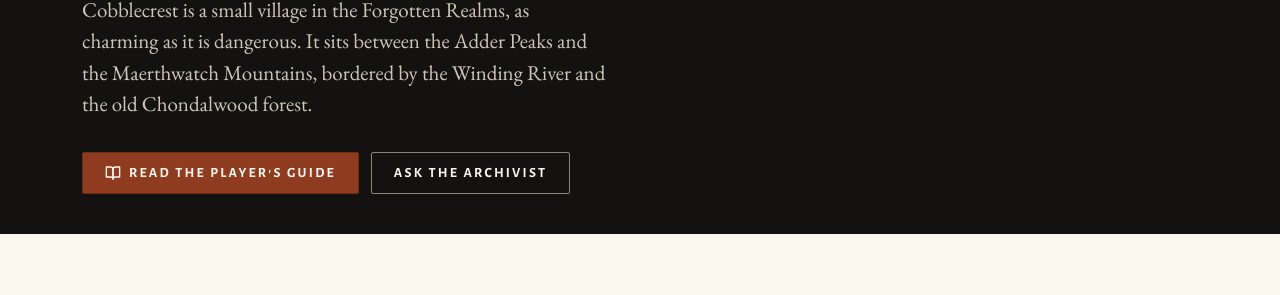
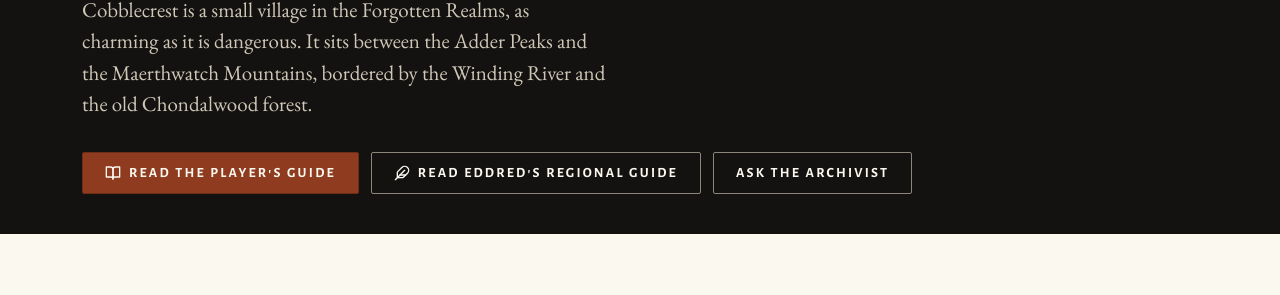
Before and after one commit to lindsayandy/cobblecrest-site, a plain HTML site: page site/world/index.html in a window 1280 px wide. Shown: the part 230-525 px from the top of the page. Drawn offline with nearby package versions, Linux system fonts and the light colour scheme.

Commit message:
World page: add a Regional Guide button to the header
Co-Authored-By: Claude Opus 5.5 <noreply@anthropic.com>
Claude-Session: https://claude.ai/code/session_01CyqkqxHwXEvK4gB181R3bt

```diff
--- a/site/world/index.html
+++ b/site/world/index.html
@@ -49,6 +49,7 @@
     <p class="lead">Cobblecrest is a small village in the Forgotten Realms, as charming as it is dangerous. It sits between the Adder Peaks and the Maerthwatch Mountains, bordered by the Winding River and the old Chondalwood forest.</p>
     <div class="actions">
       <a class="btn btn-primary" href="/guides/players-guide-to-cobblecrest.pdf"><span class="ico" style="--i:url(/assets/icons/book-open.svg)"></span>Read the Player's Guide</a>
+      <a class="btn btn-secondary" href="/guides/cobblecrest-regional-guide.pdf"><span class="ico" style="--i:url(/assets/icons/feather.svg)"></span>Read Eddred's Regional Guide</a>
       <a class="btn btn-secondary" href="https://cobblecrest-archive.cobblecrest.workers.dev/">Ask the Archivist</a>
     </div>
   </div>
```
Also changed, not shown: src/pages/world.html (+1 -0 lines).
